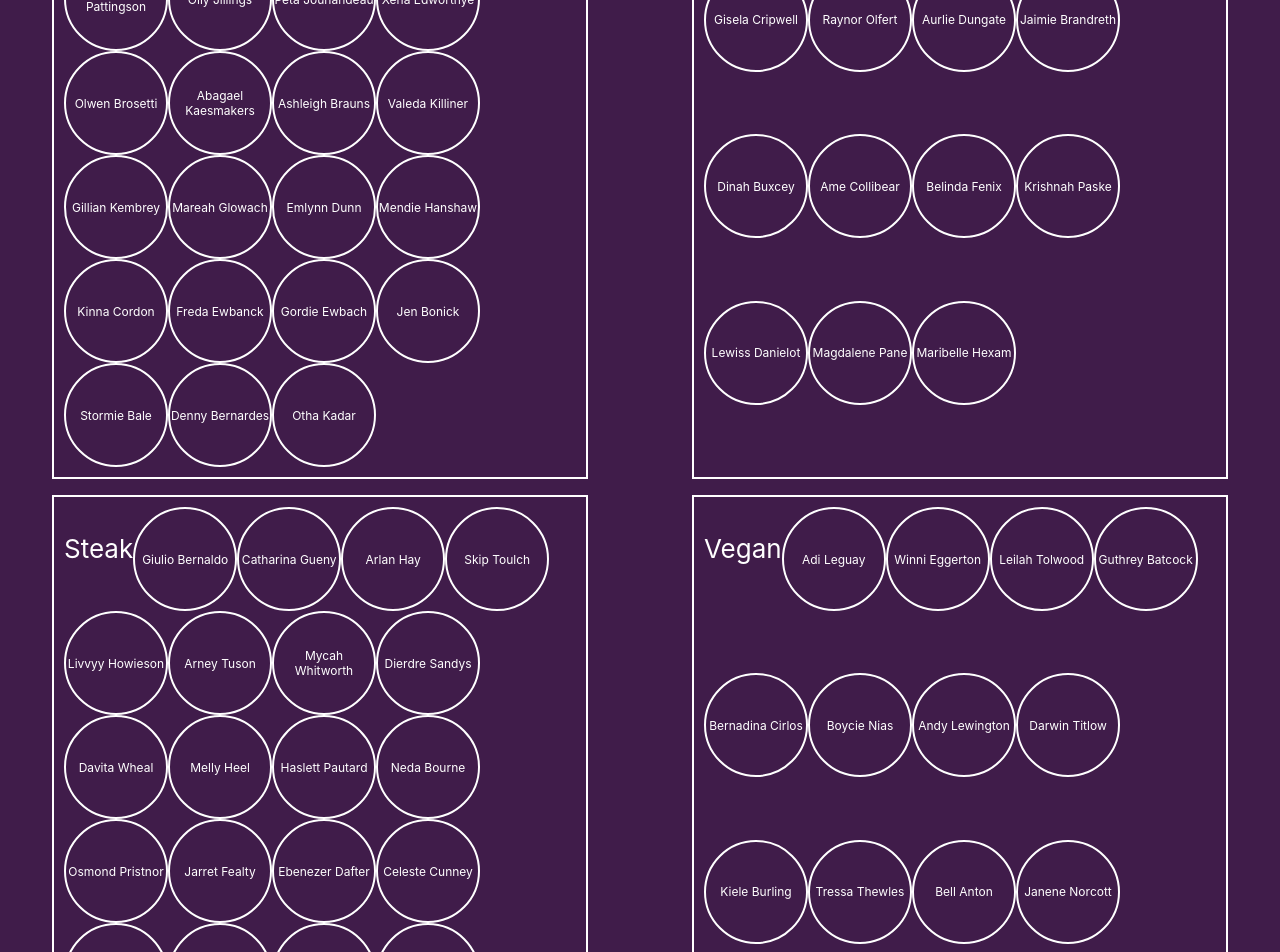
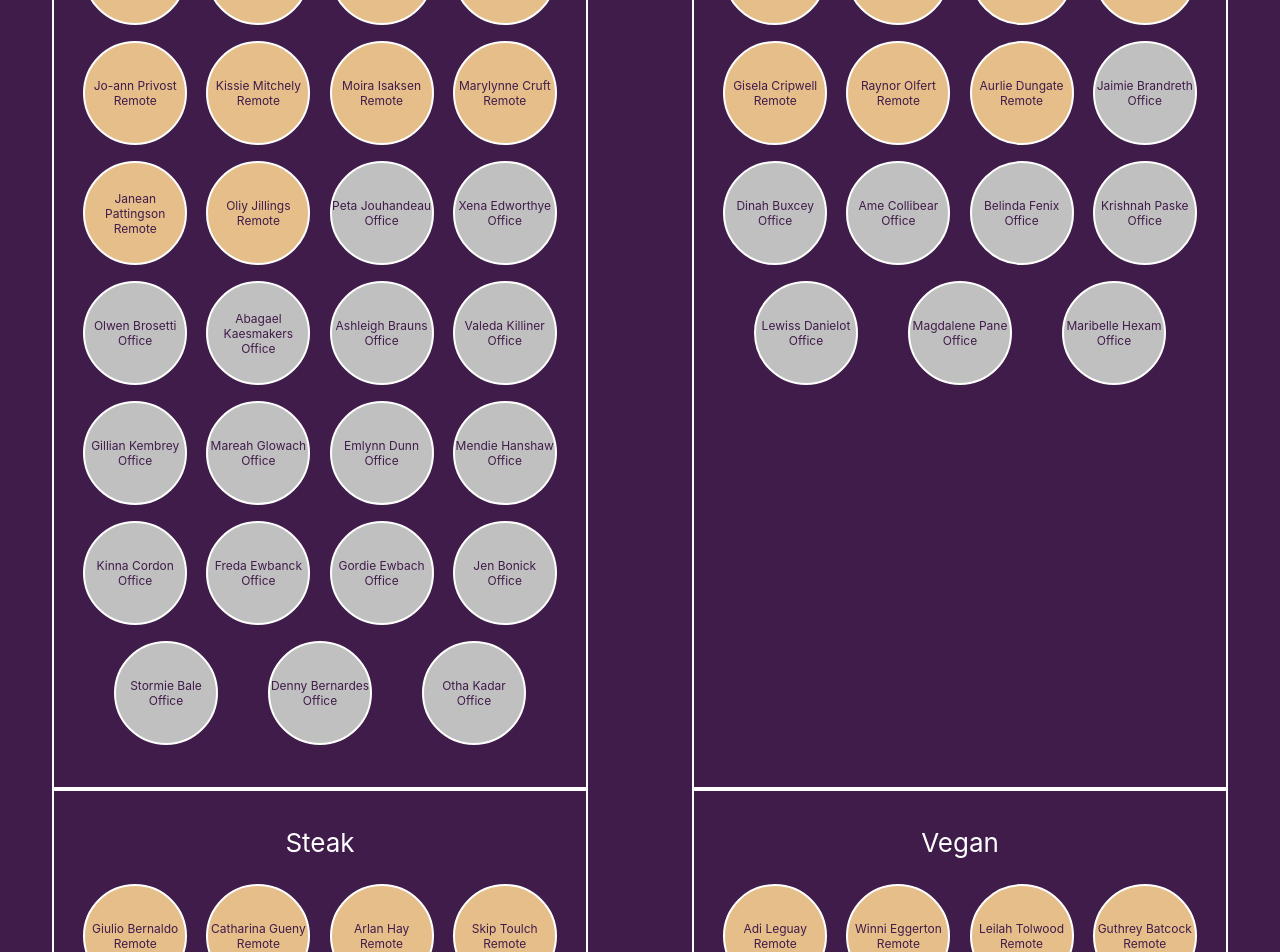
Before and after one commit to pasujemito/steves-nightmare, a React (Create React App) app: page / in a window 1280 px wide. Shown: the part 780-1732 px from the top of the page. Built offline with nearby package versions, Linux system fonts and the light colour scheme.

Commit message:
adjust styling

```diff
--- a/src/App.js
+++ b/src/App.js
@@ -18,7 +18,10 @@ function App() {
       <header className="App-header">
         <img src={jack} className="App-logo" alt="logo" />
         <p>
-          Steve's Nightmare Before Christmas
+          Steve's Nightmare Before Christmas (this is Steve ↖️)
+        </p>
+        <p>
+          (Steve's nightmare sorted ⬇️)
         </p>
         <Restaurant steak={data.steak} vegan={data.vegan}></Restaurant>
       </header>
--- a/src/components/Guest/Guest.css
+++ b/src/components/Guest/Guest.css
@@ -1,13 +1,33 @@
+.guests {
+    height: auto;
+    display: flex;
+    flex-wrap: wrap;
+    justify-content: space-evenly;
+    margin-bottom: 1rem;
+}
+
 .guest {
     border: 2px solid white;
     border-radius: 50%;
     height: 100px;
     width: 100px;
     display: flex;
+    flex-direction: column;
     align-items: center;
     justify-content: center;
+    margin-bottom: 1rem;
+}
+
+.guest.gold {
+    background-color: #E6BE8A;
+}
+
+.guest.silver {
+    background-color: silver;
 }
 
 .guest p {
+    color: #401C4A;
     font-size: 12px;
+    margin: 0;
 }
--- a/src/components/Restaurant/Restaurant.js
+++ b/src/components/Restaurant/Restaurant.js
@@ -3,10 +3,6 @@ import Table from '../Table/Table';
 import '../Guest/Guest.css'
 
 const Restaurant = ({ steak, vegan }) => {
-
-
-    // console.log(steak.office.length);
-    // console.log(steak.remote.length);
 
     console.log(steak)
     console.log(vegan)
@@ -21,9 +17,6 @@ const Restaurant = ({ steak, vegan }) => {
 
         return denominator
     }
-
-    // const steakTableCount = denomination(steak.office, steak.remote)
-    // const veganTableCount = denomination(vegan.office, vegan.remote)
 
     const createTable = (group) => {
         let tableCount = denomination(group.office, group.remote);
@@ -41,7 +34,7 @@ const Restaurant = ({ steak, vegan }) => {
 
     const createTable2 = (group) => {
         let tableCount = denomination(group.office, group.remote);
-        const middleIndex = Math.ceil(group.length / 2);
+        const middleIndex = Math.ceil(group.length / tableCount);
         let remote = group.remote.slice().splice(-middleIndex);
         let office = group.office.slice().splice(-middleIndex);
         const merge = (first, second) => {
@@ -59,69 +52,64 @@ const Restaurant = ({ steak, vegan }) => {
     const guestsBatch3 = createTable2(steak);
     const guestsBatch4 = createTable2(vegan);
 
-    // const arr1 = steak.office.slice(steak.office.length / steakTableCount);
-    // const arr2 = steak.remote.slice(steak.remote.length / steakTableCount);
-
-    // const merge = (first, second) => {
-    //     for (let i = 0; i < second.length; i++) {
-    //         first.push(second[i]);
-    //     }
-    //     return first;
-    // }
-
-    // const guests = merge(arr1, arr2);
-
-
-    // console.log(arr1);
-    // console.log(arr2);
-    // console.log(merge(arr1, arr2));
-
     return (
         <>
             <div className="restaurant">
                 <div className="table">
                     <p>Steak</p>
+                    <div className="guests">
                     {guestsBatch1.map(guest => {
                         return (
-                            <div className="guest">
+                            <div className={"guest  " + (guest.remote ? 'gold' : 'silver')}>
                                 <p>{guest.first_name} {guest.last_name}</p>
+                                <p>{guest.remote ? "Remote" : "Office"}</p>
                             </div>
                         )
                     })
                     }
+                    </div>
                 </div>
                 <div className="table">
                     <p>Vegan</p>
+                    <div className="guests">
                     {guestsBatch2.map(guest => {
                         return (
-                            <div className="guest">
+                            <div className={"guest  " + (guest.remote ? 'gold' : 'silver')}>
                                 <p>{guest.first_name} {guest.last_name}</p>
+                                <p>{guest.remote ? "Remote" : "Office"}</p>
                             </div>
                         )
                     })
                     }
+                    </div>
                 </div>
                 <div className="table">
                     <p>Steak</p>
+                    <div className="guests">
                     {guestsBatch3.map(guest => {
                         return (
-                            <div className="guest">
+                            <div className={"guest  " + (guest.remote ? 'gold' : 'silver')}>
                                 <p>{guest.first_name} {guest.last_name}</p>
+                                <p>{guest.remote ? "Remote" : "Office"}</p>
                             </div>
                         )
                     })
                     }
+                    </div>
                 </div>
                 <div className="table">
                     <p>Vegan</p>
+                    <div className="guests">
                     {guestsBatch4.map(guest => {
                         return (
-                            <div className="guest">
+                            <div className={"guest  " + (guest.remote ? 'gold' : 'silver')}>
                                 <p>{guest.first_name} {guest.last_name}</p>
+                                <p>{guest.remote ? "Remote" : "Office"}</p>
                             </div>
                         )
                     })
                     }
+                    </div>
                 </div>
             </div>
         </>
--- a/src/components/Table/Table.css
+++ b/src/components/Table/Table.css
@@ -1,10 +1,6 @@
 .table {
     border: 2px solid white;
     padding: 10px;
+    width: 40%;
     height: auto;
-    display: flex;
-    flex-wrap: wrap;
-    width: 40%;
-    max-width: 40%;
-    margin-bottom: 1rem;
 }
```
